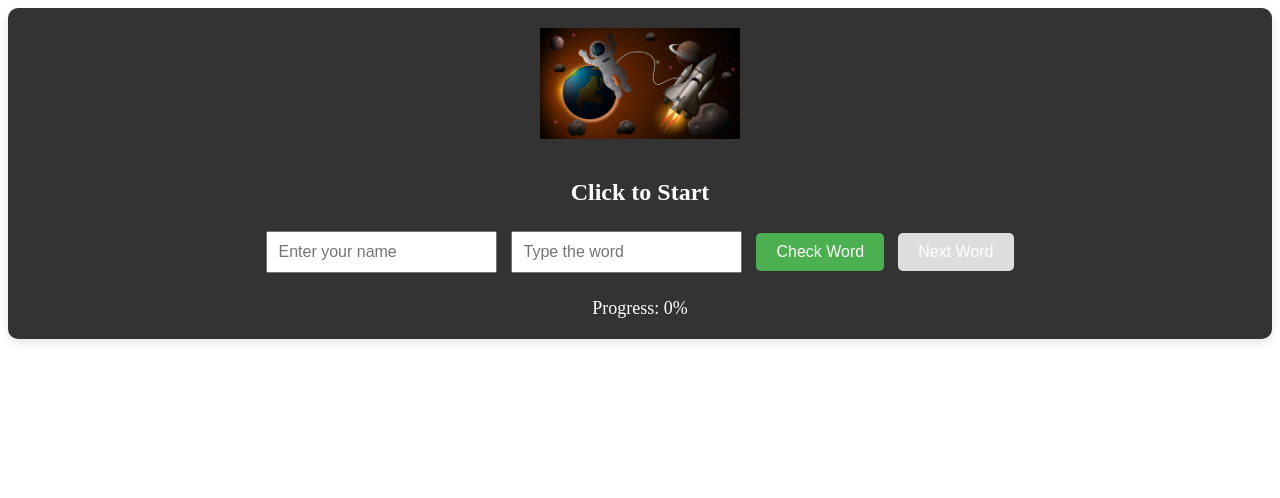
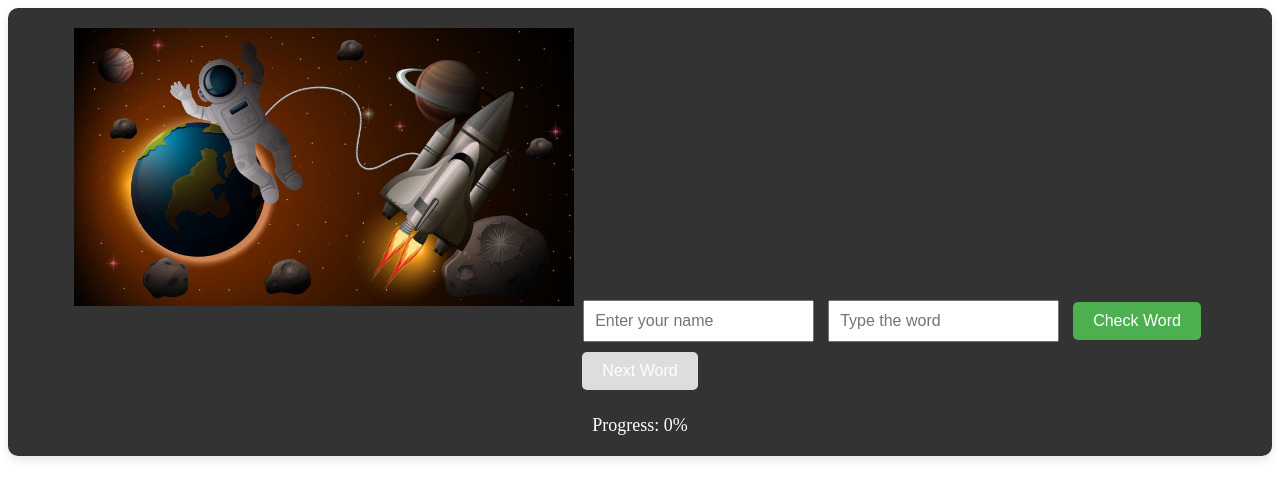
Before and after one commit to CBinnie84/ForRam_SightWordsApp, a plain HTML site: page index.html in a window 1280 px wide. Drawn offline with Linux system fonts and the light colour scheme.

Commit message:
Update index.html
Updated image size and code

```diff
--- a/index.html
+++ b/index.html
@@ -9,9 +9,9 @@
 <body>
     <div id="game-container">
         <!-- Add the image element here -->
-        <img src="astronaut_in_spaceship.jpg" alt="Astronaut in a spaceship" width="200" height="150">
+        <img src="astronaut_in_spaceship.jpg" alt="Astronaut in a spaceship" width="500" height="400">
 
-        <h1 id="word-display">Click to Start</h1>
+        <!-- <h1 id="word-display">Click to Start</h1> -->
         <input type="text" id="name-input" placeholder="Enter your name">
         <input type="text" id="word-input" placeholder="Type the word">
         <button id="check-word-btn">Check Word</button>
```
